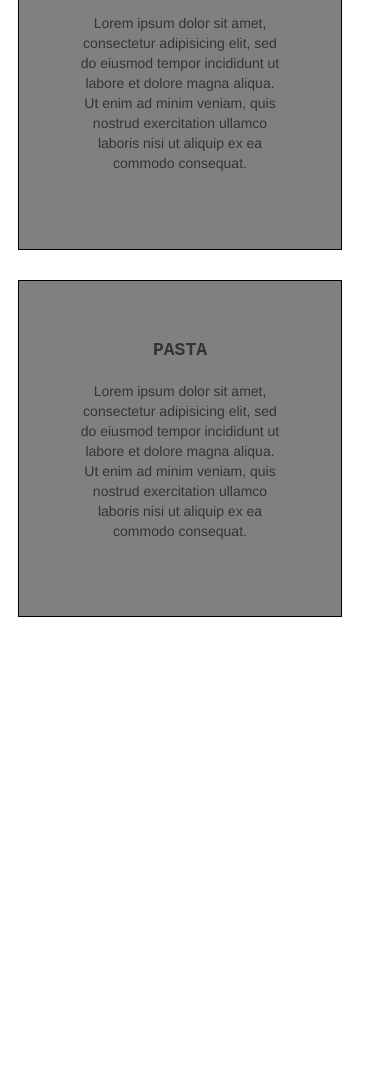
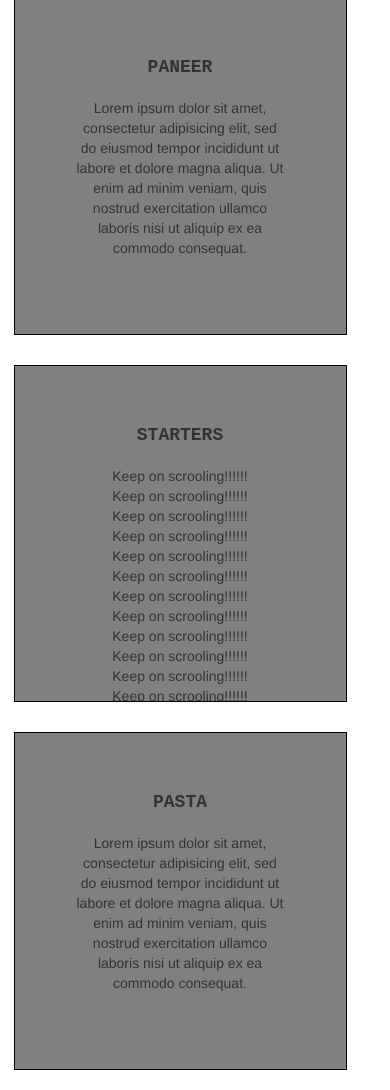
Before and after one commit to g0707/coursera_assignments, a plain HTML site: page assignment3/index.html in a window 390 px wide. Shown: the part 575-1665 px from the top of the page. Before the commit the page ends 1212 px from the top, so only its background shows below. Drawn offline with Linux system fonts and the light colour scheme; files that its build step writes are made by us from their sources.

Commit message:
Fourth Commit

```diff
--- a/assignment3/index.html
+++ b/assignment3/index.html
@@ -7,19 +7,51 @@
     <link rel="stylesheet" type="text/css" href="style.css">
     <title>Assignment Solution For Module 3</title>
     <link rel="stylesheet" href="css/bootstrap.min.css">
-    <link rel="stylesheet" href="css/styles.css">
+    <link rel="stylesheet" href="css/style.css">
 </head>
 <body>
     <header>
-    <nav id="header-nav" class="navbar-navbeer-default"></nav>
+    <nav id="header-nav" class="navbar navbar-default">
         <div class="container">
-        <div class="navbar-header"></div>
+            <div class="navbar-header">
+            <a href="index.html" class="pull-left visible-md visible-lg"></a>
+
+            <div class="navbar-brand">
+            <a href="index.html"><h1>Food LLC</h1></a>
         </div>
 
+        <button type="button" class="navbar-toggle collapsed" data-toggle="collapse" data-target="#collapsable-nav" aria-expanded="false">
+        <span class="sr-only">Toggle navigation</span>
+            <span class="icon-bar"></span>
+            <span class="icon-bar"></span>
+            <span class="icon-bar"></span>
+            </button>
+            </div>
+        <div id="collapsable-nav" class="collapse navbar-collapse">
+        <ul id="nav-list" class="nav navbar-nav visible-xs">
+            <li>
+            <a>
+            <h4>Chicken</h4>
+            </a>
+            </li>
+            <li>
+            <a>
+            <h4>Paneer</h4>
+            </a>
+            </li>
+            <li>
+            <a>
+            <h4>Pasta</h4>
+            </a>
+            </li>
+            </ul>
+        </div>
+            </div>
+        </nav>
     </header>
 <h1>Our Menu</h1>
 <div class="row">
-        <div class="container col-lg-4 col-md-6 col-sm-12" >
+        <div class="container col-lg-6 col-md-6 col-sm-12" >
             <div id="p1">
                     <div>
                         <h4>Chicken</h4>
@@ -32,7 +64,7 @@
     </p>
     </div>
     </div>
-        <div class="container col-lg-4 col-md-6 col-sm-12">
+        <div class="container col-lg-6 col-md-6 col-sm-12">
     <div id="p2">
         <div>
                         <h4>Paneer</h4>
@@ -45,8 +77,91 @@
     </p>
     </div>
     </div>
-        <div class="container col-lg-4 col-md-12 col-sm-12" >
+            <div class="container col-lg-12 col-md-12 col-sm-12">
     <div id="p3">
+        <div>
+                        <h4>Starters</h4>
+        </div>
+            <p>
+                Keep on scrooling!!!!!!<br>
+                Keep on scrooling!!!!!!<br>
+                Keep on scrooling!!!!!!<br>
+                Keep on scrooling!!!!!!<br>
+                Keep on scrooling!!!!!!<br>
+                Keep on scrooling!!!!!!<br>
+                Keep on scrooling!!!!!!<br>
+                Keep on scrooling!!!!!!<br>
+                Keep on scrooling!!!!!!<br>
+                Keep on scrooling!!!!!!<br>
+                Keep on scrooling!!!!!!<br>
+                Keep on scrooling!!!!!!<br>
+                Keep on scrooling!!!!!!<br>
+                Keep on scrooling!!!!!!<br>
+                Keep on scrooling!!!!!!<br>
+                Keep on scrooling!!!!!!<br>
+                Keep on scrooling!!!!!!<br>
+                Keep on scrooling!!!!!!<br>
+                Keep on scrooling!!!!!!<br>
+                Keep on scrooling!!!!!!<br>
+                Keep on scrooling!!!!!!<br>
+                Keep on scrooling!!!!!!<br>
+                Keep on scrooling!!!!!!<br>
+                Keep on scrooling!!!!!!<br>
+                Keep on scrooling!!!!!!<br>
+                Keep on scrooling!!!!!!<br>
+                Keep on scrooling!!!!!!<br>
+                Keep on scrooling!!!!!!<br>
+                Keep on scrooling!!!!!!<br>
+                Keep on scrooling!!!!!!<br>
+                Keep on scrooling!!!!!!<br>
+                Keep on scrooling!!!!!!<br>
+                Keep on scrooling!!!!!!<br>
+                Keep on scrooling!!!!!!<br>
+                Keep on scrooling!!!!!!<br>
+                Keep on scrooling!!!!!!<br>
+                Keep on scrooling!!!!!!<br>
+                Keep on scrooling!!!!!!<br>
+                Keep on scrooling!!!!!!<br>
+                Keep on scrooling!!!!!!<br>
+                Keep on scrooling!!!!!!<br>
+                Keep on scrooling!!!!!!<br>
+                Keep on scrooling!!!!!!<br>
+                Keep on scrooling!!!!!!<br>
+                Keep on scrooling!!!!!!<br>
+                Keep on scrooling!!!!!!<br>
+                Keep on scrooling!!!!!!<br>
+                Keep on scrooling!!!!!!<br>
+                Keep on scrooling!!!!!!<br>
+                Keep on scrooling!!!!!!<br>
+                Keep on scrooling!!!!!!<br>
+                Keep on scrooling!!!!!!<br>
+                Keep on scrooling!!!!!!<br>
+                Keep on scrooling!!!!!!<br>
+                Keep on scrooling!!!!!!<br>
+                Keep on scrooling!!!!!!<br>
+                Keep on scrooling!!!!!!<br>
+                Keep on scrooling!!!!!!<br>
+                Keep on scrooling!!!!!!<br>
+                Keep on scrooling!!!!!!<br>
+                Keep on scrooling!!!!!!<br>
+                Keep on scrooling!!!!!!<br>
+                Keep on scrooling!!!!!!<br>
+                Keep on scrooling!!!!!!<br>
+                Keep on scrooling!!!!!!<br>
+                Keep on scrooling!!!!!!<br>
+                Keep on scrooling!!!!!!<br>
+                Keep on scrooling!!!!!!<br>
+                Keep on scrooling!!!!!!<br>
+                Keep on scrooling!!!!!!<br>
+                Keep on scrooling!!!!!!<br>
+                Keep on scrooling!!!!!!<br>
+
+
+    </p>
+    </div>
+    </div>
+        <div class="container col-lg-12 col-md-12 col-sm-12" >
+    <div id="p4">
                 <div>
                         <h4>Pasta</h4>
         </div>
```
